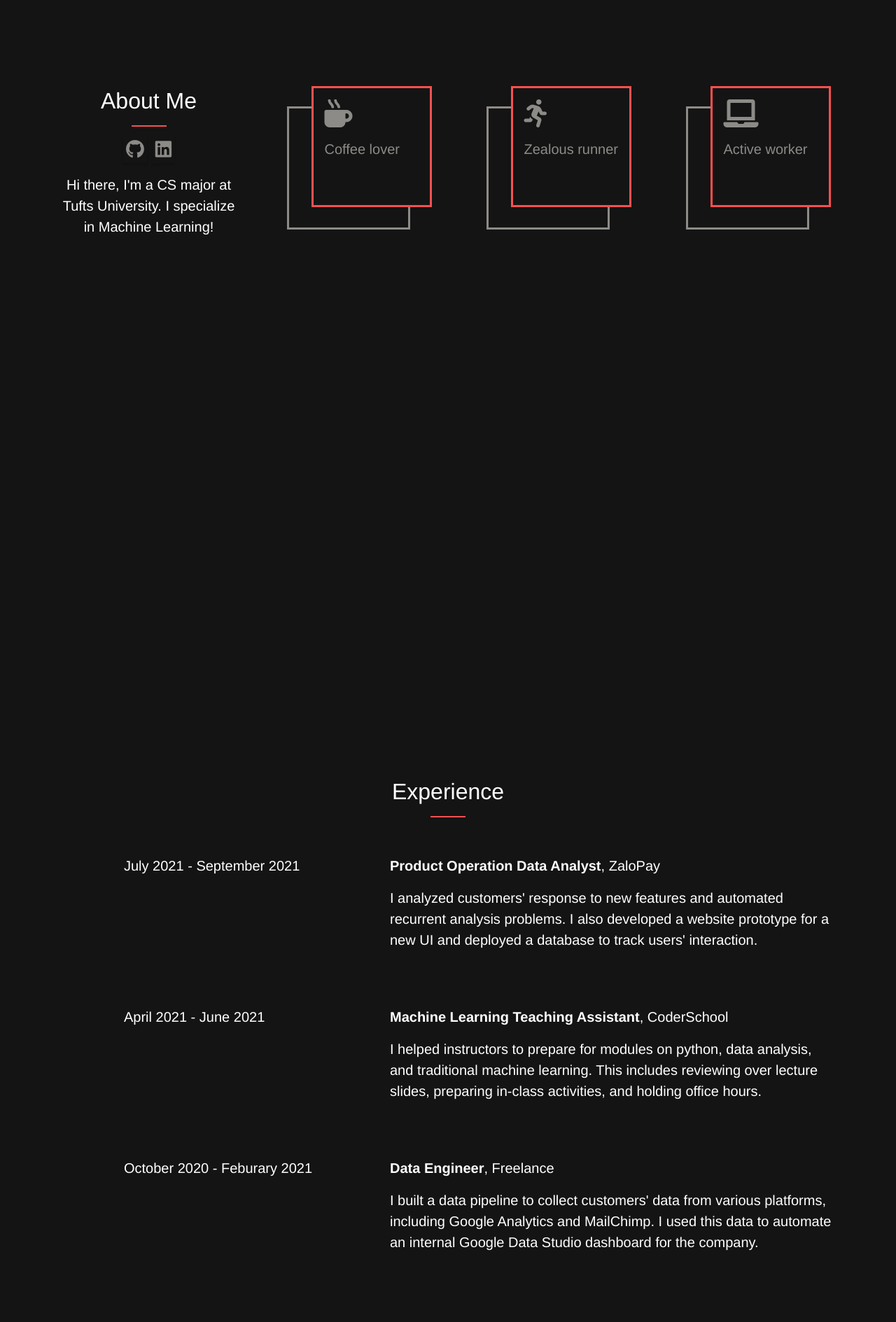
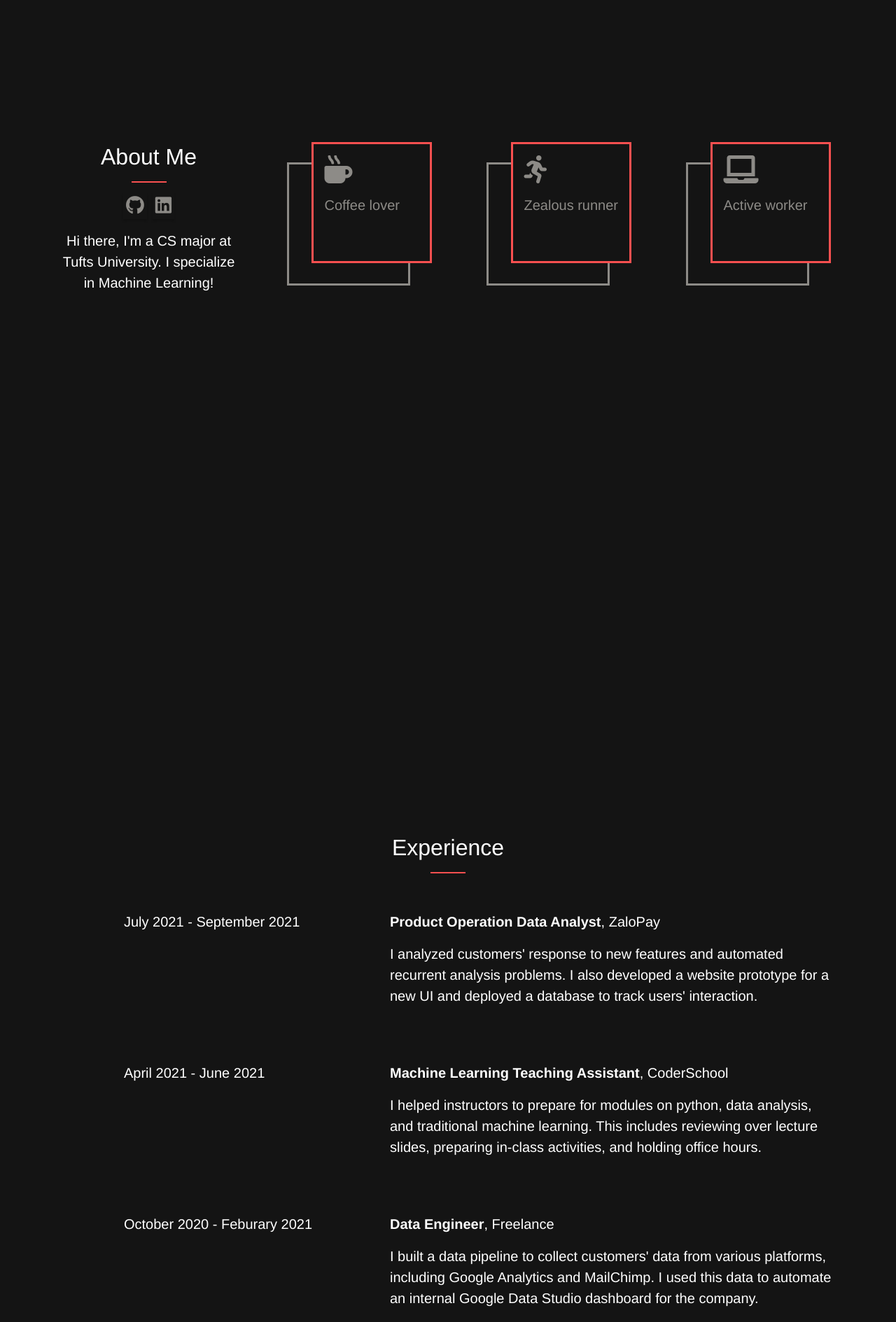
Before and after one commit to nickbar01234/nickbar01234.github.io, a plain HTML site: page index.html in a window 1280 px wide. Shown: the part 680-2569 px from the top of the page at 70% size. Drawn offline with nearby package versions, Linux system fonts and the light colour scheme.

Commit message:
fullscreen section padding

```diff
--- a/assets/styles.css
+++ b/assets/styles.css
@@ -81,6 +81,11 @@ img {
 
 .block-margin {
     margin-bottom: 4rem;
+}
+
+.block-padding {
+    padding-top: 5rem;
+    padding-bottom: 5rem;
 }
 
 /* navbar */
--- a/index.html
+++ b/index.html
@@ -13,7 +13,7 @@
 </head>
 <body>
     <section class="min-vh-100">
-        <header class="section-margin">
+        <header>
             <div class="container">
                 <nav class="navbar navbar-expand-lg navbar-dark section-margin">
                     <a class="navbar-brand" href="#">
@@ -43,7 +43,7 @@
     </section>
 
     <section class="section-margin min-vh-100" id="about">
-        <div class="container">
+        <div class="container block-padding">
             <div class="row align-items-center">
                 <div class="col-lg-3 col-md-12 mb-3 justify-content-center text-center">
                     <h2 class="font-white mb-3 section-header">About Me</h2>
@@ -93,7 +93,7 @@
     </section> <!-- #about -->
 
     <section class="min-vh-100 section-margin" id="experience">
-        <div class="container">
+        <div class="container block-padding">
             <div class="row text-center block-margin">
                 <h2 class="font-white section-header">Experience</h2>
             </div>
@@ -155,7 +155,7 @@
     </section> <!-- #experience -->
 
     <section class="section-margin min-vh-100" id="services">
-        <div class="container">
+        <div class="container block-padding">
             <div class="row text-center block-margin">
                 <h2 class="font-white section-header">
                     Services
```
